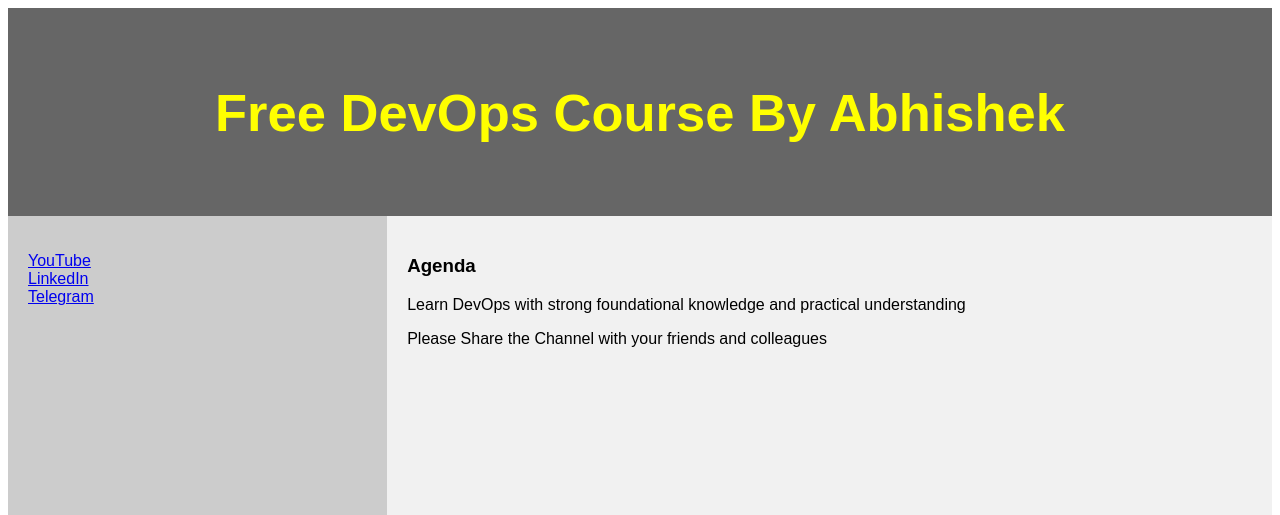
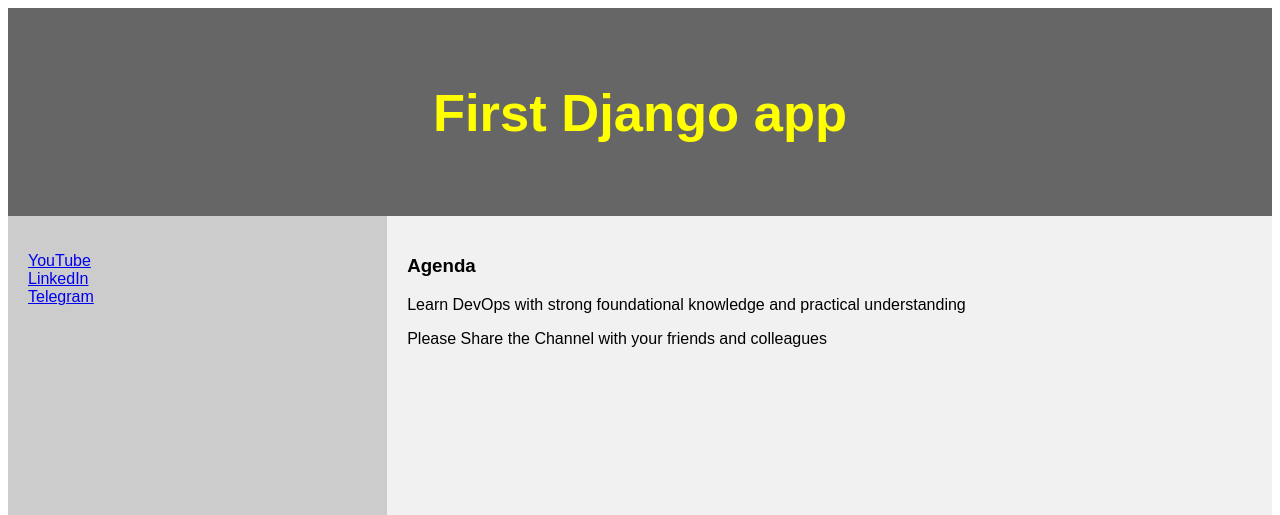
Before and after one commit to iam-veeramalla/Docker-Zero-to-Hero, a Django app: page /demo/ in a window 1280 px wide. Shown: the top 515 px of the page. Run offline with Django 4.2, Linux system fonts and the light colour scheme.

Commit message:
Update demo_site.html

```diff
--- a/examples/python-web-app/devops/demo/templates/demo_site.html
+++ b/examples/python-web-app/devops/demo/templates/demo_site.html
@@ -73,7 +73,7 @@ footer {
 
 
 <header>
-  <h2>Free DevOps Course By Abhishek</h2>
+  <h2>First Django app</h2>
 </header>
 
 <section>
```
